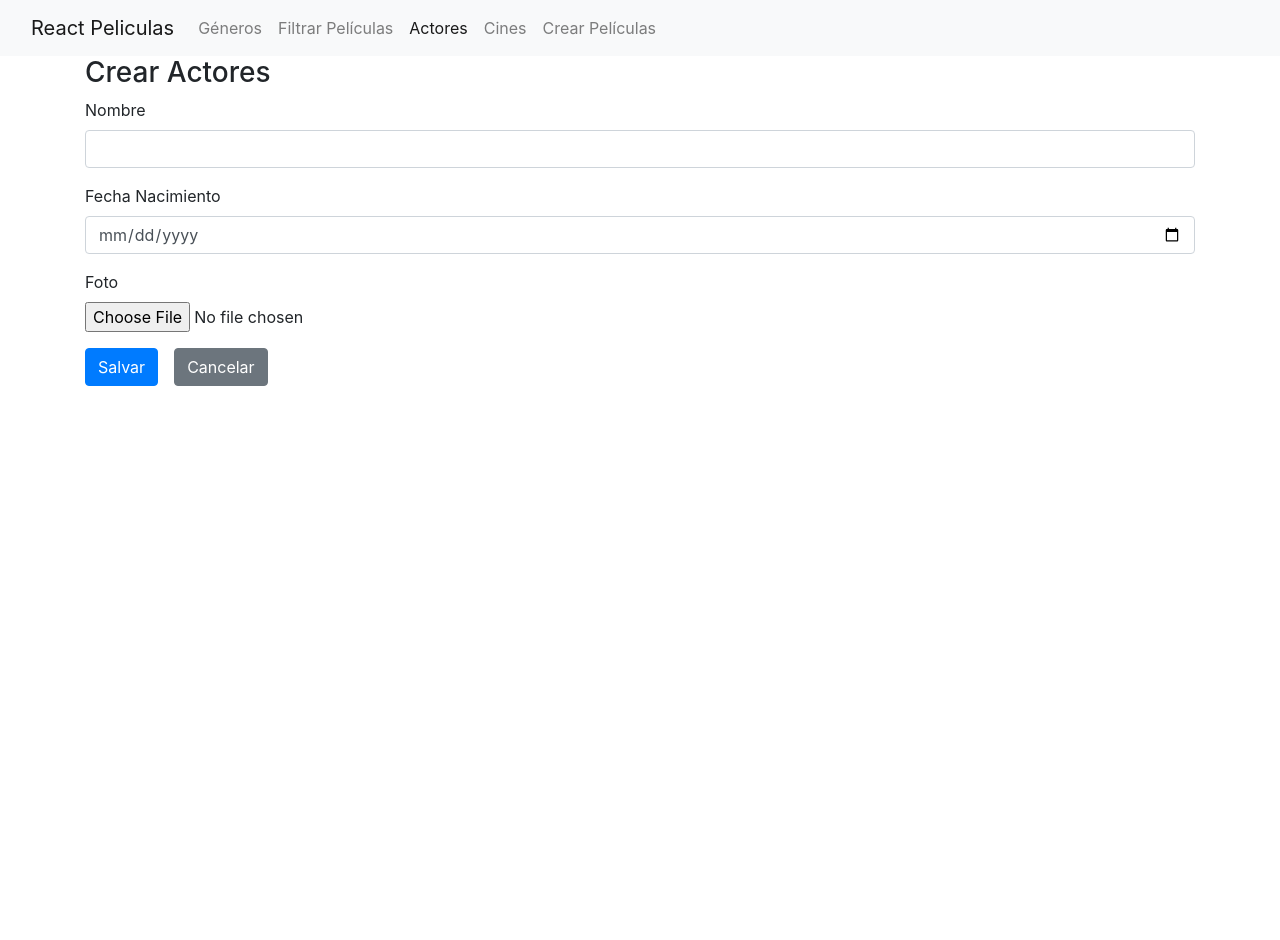
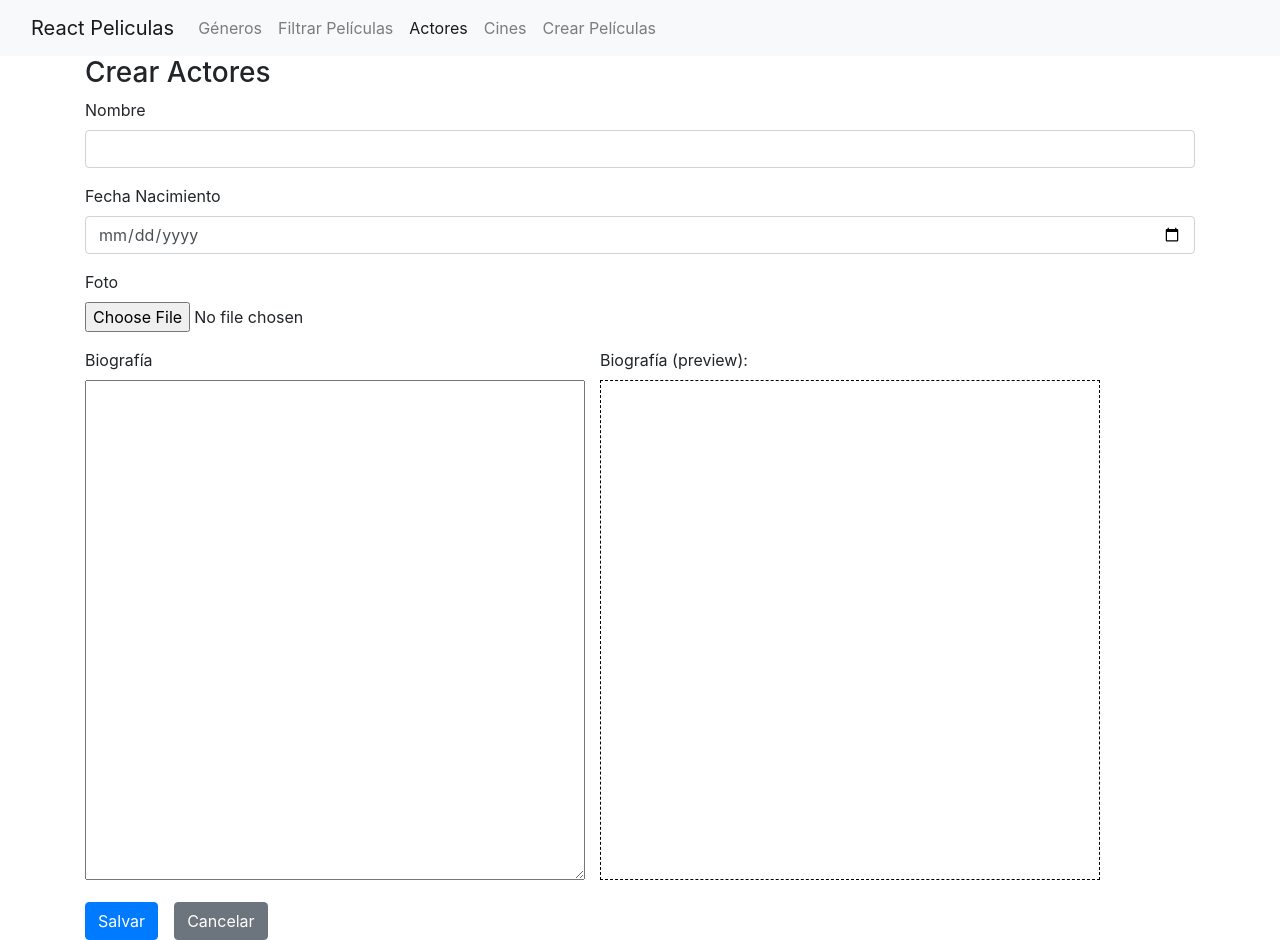
Before and after one commit to Whistler092/react-peliculas, a React (Create React App) app: page /actores/crear in a window 1280 px wide. Before the commit the page ends 800 px from the top, so only its background shows below. Built offline with nearby package versions, Linux system fonts and the light colour scheme.

Commit message:
Form with Markdown

```diff
--- a/package.json
+++ b/package.json
@@ -14,8 +14,10 @@
     "formik": "^2.2.6",
     "react": "^17.0.2",
     "react-dom": "^17.0.2",
+    "react-markdown": "^6.0.1",
     "react-router-dom": "5.2",
     "react-scripts": "4.0.3",
+    "typed-react-markdown": "^0.1.0",
     "typescript": "^4.2.4",
     "web-vitals": "^1.1.1",
     "yup": "^0.32.9"
--- a/src/actores/CrearActores.tsx
+++ b/src/actores/CrearActores.tsx
@@ -5,7 +5,7 @@ export default function CrearActores() {
     <>
       <h3>Crear Actores</h3>
       <FormularioActores
-        modelo={{ nombre: "", fechaNacimiento: undefined }}
+        modelo={{ nombre: "", fechaNacimiento: undefined, biografia: '' }}
         onSubmit={(valores) => console.log(valores)}
       ></FormularioActores>
     </>
--- a/src/actores/EditarActores.tsx
+++ b/src/actores/EditarActores.tsx
@@ -9,7 +9,12 @@ export default function EditarActores() {
         modelo={{
           nombre: "Anthony Hopkins (I)",
           fechaNacimiento: new Date("1937-12-31T00:00:00"),
-          fotoURL: 'https://m.media-amazon.com/images/M/MV5BMTg5ODk1NTc5Ml5BMl5BanBnXkFtZTYwMjAwOTI4._V1_UY317_CR6,0,214,317_AL_.jpg'
+          fotoURL: 'https://m.media-amazon.com/images/M/MV5BMTg5ODk1NTc5Ml5BMl5BanBnXkFtZTYwMjAwOTI4._V1_UY317_CR6,0,214,317_AL_.jpg',
+          biografia: `
+          ## Anthony Hopkins (I)
+
+Anthony Hopkins was born on December 31, 1937, in **Margam, Wales**,
+`
         }}
         onSubmit={(valores) => console.log(valores)}
       ></FormularioActores>
--- a/src/actores/FormularioActores.tsx
+++ b/src/actores/FormularioActores.tsx
@@ -6,6 +6,7 @@ import { actorCreacionDTO } from "./actores.mode";
 import * as Yup from "yup";
 import FormGroupFecha from "../utils/FormGroupFecha";
 import FormGroupImagen from "../utils/FormGroupImagen";
+import FormGroupMarkdown from "../utils/FormGroupMarkdown";
 
 export default function FormularioActores(props: formularioActoresProps) {
   return (
@@ -26,6 +27,7 @@ export default function FormularioActores(props: formularioActoresProps) {
           <FormGroupText campo="nombre" label="Nombre" />
           <FormGroupFecha label="Fecha Nacimiento" campo="fechaNacimiento" />
           <FormGroupImagen campo="foto" label="Foto" imagenURL={props.modelo.fotoURL} />
+          <FormGroupMarkdown  campo="biografia" label="Biografía" />
 
           <Button disabled={formikProps.isSubmitting} type="submit">
             Salvar
--- a/src/actores/actores.mode.d.ts
+++ b/src/actores/actores.mode.d.ts
@@ -3,4 +3,5 @@ export interface actorCreacionDTO {
     fechaNacimiento?: Date;
     foto?: File;
     fotoURL?: string;
+    biografia: string;
 }
--- /dev/null
+++ b/src/utils/FormGroupMarkdown.css
@@ -0,0 +1,15 @@
+.form-markdown {
+  display: flex;
+}
+
+.form-markdown textarea {
+  width: 500px;
+  height: 500px;
+  margin-right: 15px;
+}
+
+.form-markdown .markdown-container {
+  border: 1px dashed black;
+  width: 500px;
+  height: 500px;
+}
--- /dev/null
+++ b/src/utils/FormGroupMarkdown.tsx
@@ -0,0 +1,30 @@
+import { Field, useFormikContext } from "formik";
+import React from "react";
+import ReactMarkdown from "react-markdown";
+import './FormGroupMarkdown.css';
+
+export default function FormGroupMarkdown(props: formGroupMarkdownProps) {
+  const { values } = useFormikContext<any>();
+
+  return (
+    <div className="form-group form-markdown">
+      <div>
+        <label htmlFor="">{props.label}</label>
+        <div>
+          <Field name={props.campo} as="textarea" className="form-textarea" />
+        </div>
+      </div>
+      <div>
+        <label htmlFor="">{props.label} (preview):</label>
+        <div className="markdown-container">
+          <ReactMarkdown>{values[props.campo]}</ReactMarkdown>
+        </div>
+      </div>
+    </div>
+  );
+}
+
+interface formGroupMarkdownProps {
+  campo: string;
+  label: string;
+}
```
Also changed, not shown: 1 other file (tests, documents, lock files or other folders).
